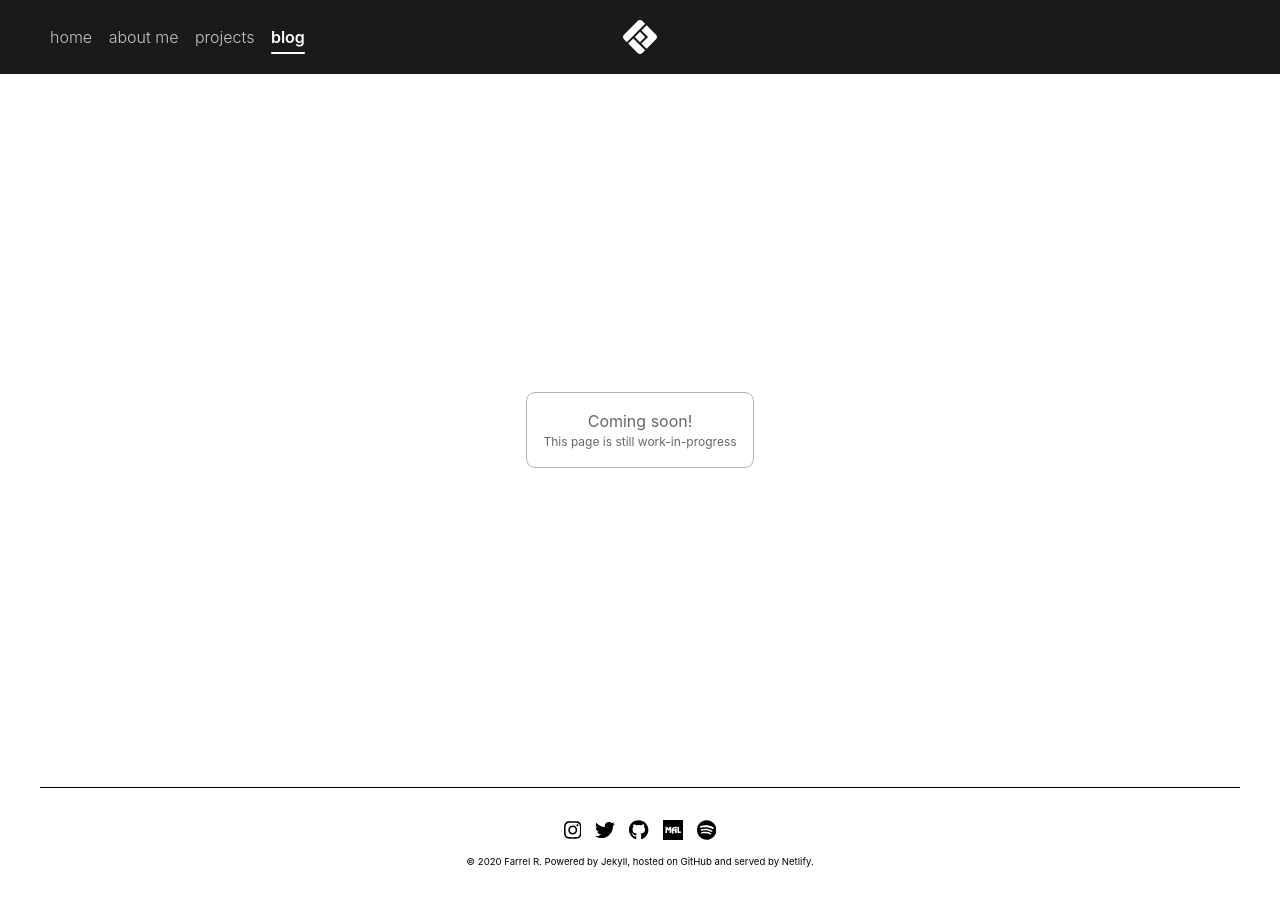
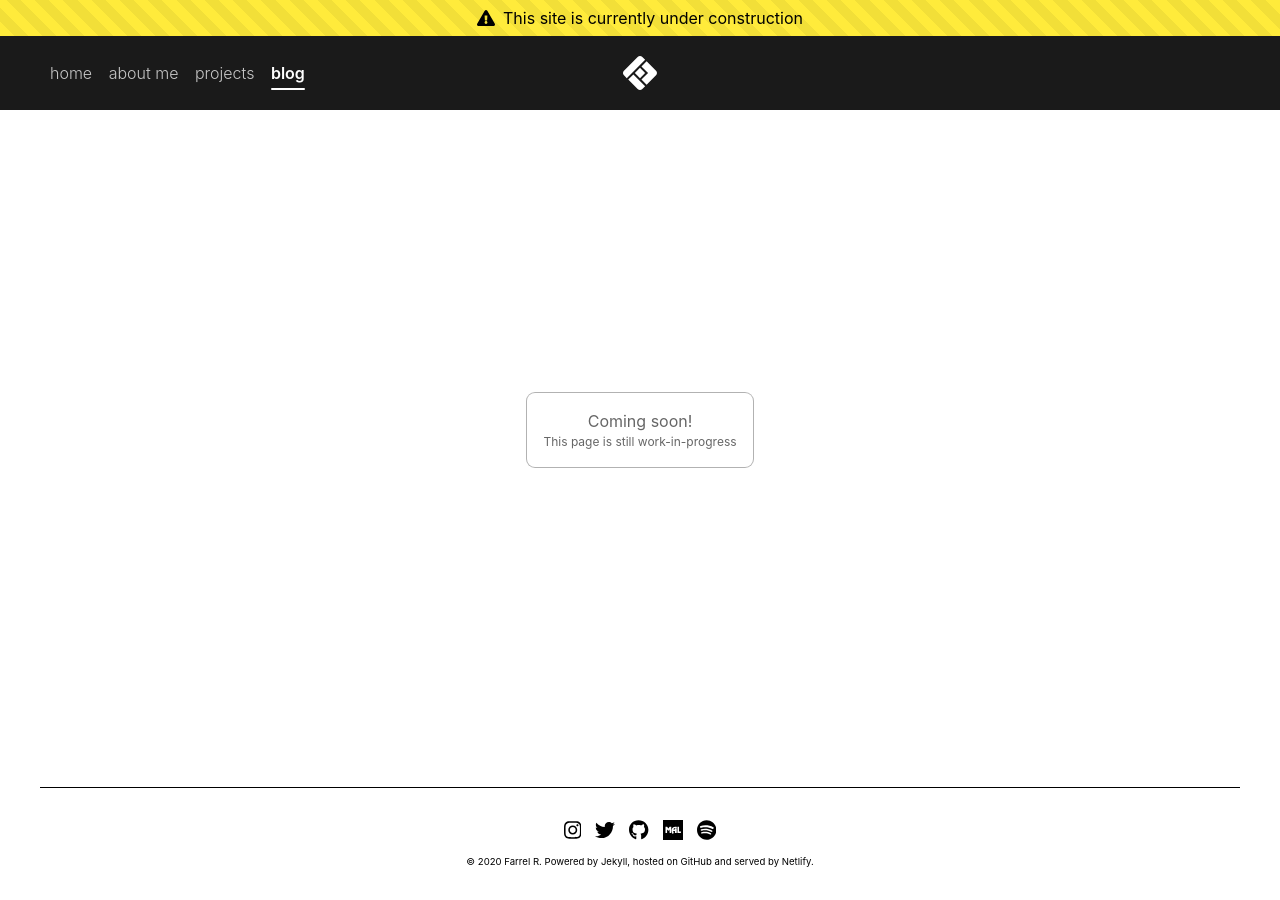
Before and after one commit to sofusaku/site, a Jekyll site: the page built from blog/index.html, in a window 1280 px wide. Built offline with Jekyll 4.4.1, drawn with Linux system fonts in a browser that asks for light colours; some web fonts are replaced.

Commit message:
Add WIP banner message

```diff
--- a/_includes/topbar.html
+++ b/_includes/topbar.html
@@ -1,4 +1,5 @@
 <div class="header">
+    {% include wip-banner.html %} <!-- WIP banner message -->
     <div class="topbar_strip">
         <div class="topbar_container">
 
--- /dev/null
+++ b/_includes/wip-banner.html
@@ -0,0 +1,4 @@
+<div class="wip-banner">
+    {% include wip-exclamation-triangle.svg %}
+    <span>This site is currently under construction</span>
+</div>
--- a/_layouts/page.html
+++ b/_layouts/page.html
@@ -5,6 +5,7 @@
     {% include head.html %}
     <title>{{ layout.html_title }}</title>
     {% for csspath in layout.csslist %}<link rel="stylesheet" href="{{ site.baseurl }}{{ csspath }}">{% endfor %}
+    <link rel="stylesheet" href="{{ site.baseurl }}/styles/wip-banner.css"> <!-- WIP banner message -->
     {% for jspath in layout.jslist %}<script src="{{ site.baseurl }}{{ jspath }}"></script>{% endfor %}
 </head>
 
--- /dev/null
+++ b/styles/wip-banner.scss
@@ -0,0 +1,36 @@
+---
+---
+
+.wip-banner {
+    width: 100%;
+    padding: 0.5em;
+
+    position: relative;
+    z-index: 5;
+
+    display: flex;
+    align-items: center;
+    justify-content: center;
+
+    font-family: "Inter", sans-serif;
+    color: black;
+
+    $stripes-color: rgb(0 0 0 / 0.05);
+    background: repeating-linear-gradient(
+        45deg,
+        transparent,
+        transparent 10px,
+        $stripes-color 10px,
+        $stripes-color 20px
+    ) #FFEB3B;
+
+    svg, span {
+        display: block;
+    }
+}
+
+.wip-banner svg {
+    height: 1em;
+    width: auto;
+    margin-right: 0.5em;
+}
```
Also changed, not shown: _includes/wip-exclamation-triangle.svg (added).
